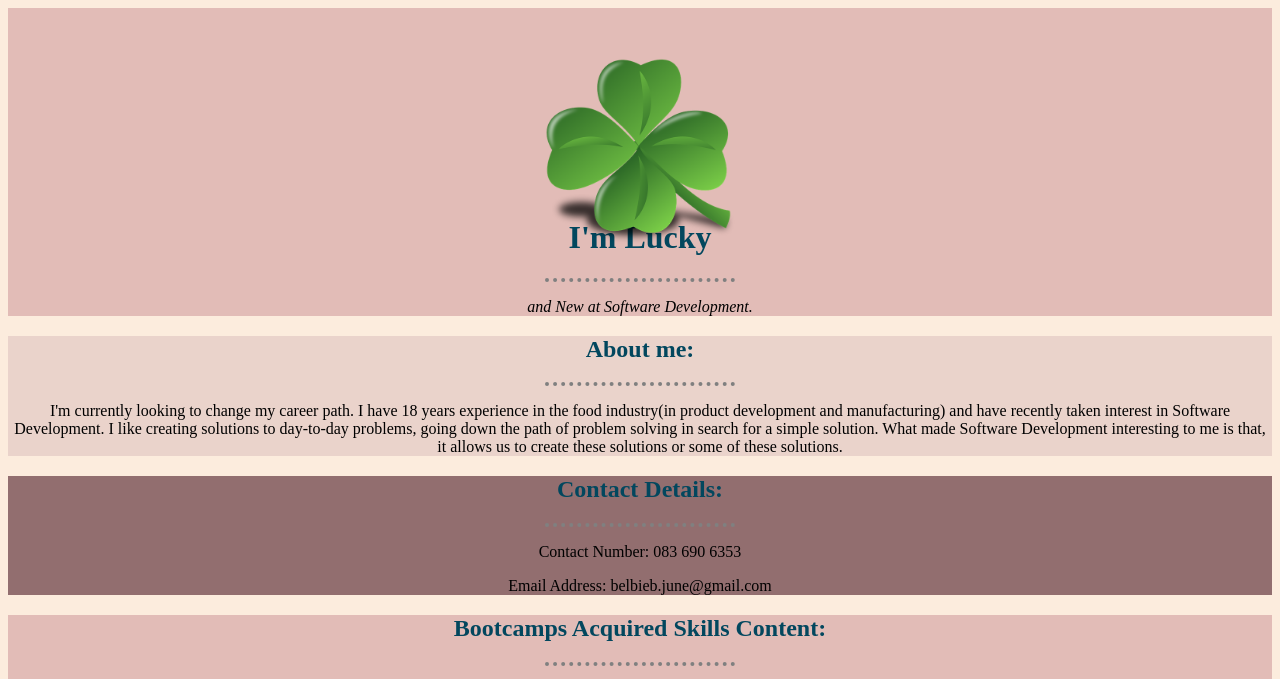
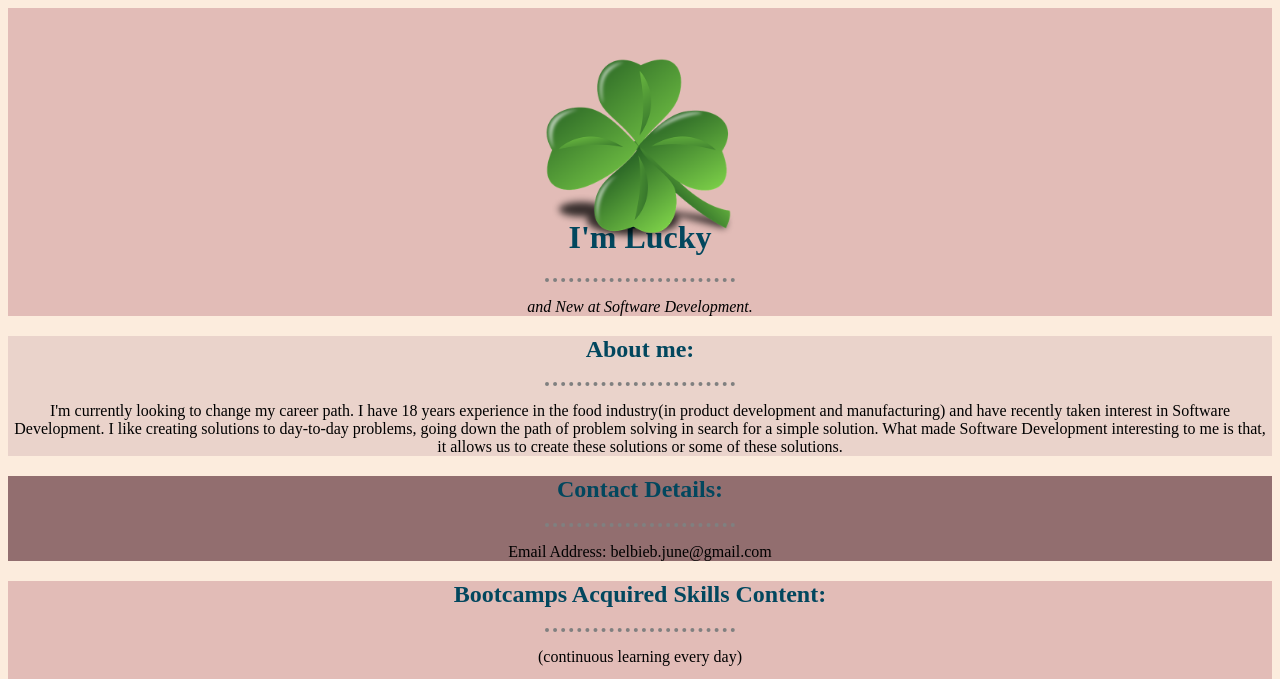
Before and after one commit to belbieb/lucky_Mate_CV, a plain HTML site: page index.html in a window 1280 px wide. Shown: the top 679 px of the page. Drawn offline with Linux system fonts and the light colour scheme; a script that the page names is missing.

Commit message:
Update index.html

```diff
--- a/index.html
+++ b/index.html
@@ -38,8 +38,7 @@
 <div class="header3-container">
     <h2>Contact Details:</h2>
     <hr>
-    <p>Contact Number: 083 690 6353</p>
-    <p> Email Address: belbieb.june@gmail.com </p>
+        <p> Email Address: belbieb.june@gmail.com </p>
 </div>
 <div class="header4-container">
     <h2>Bootcamps Acquired Skills Content:</h2>
```
